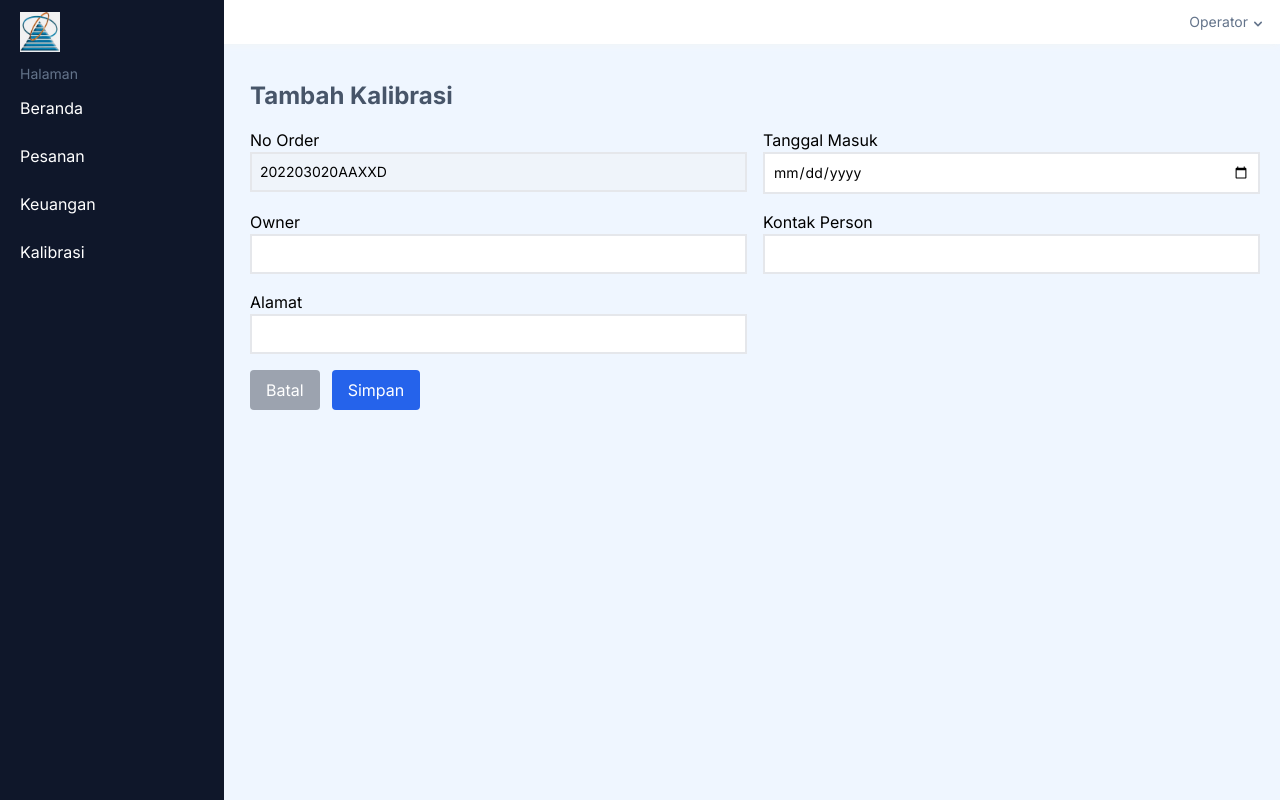
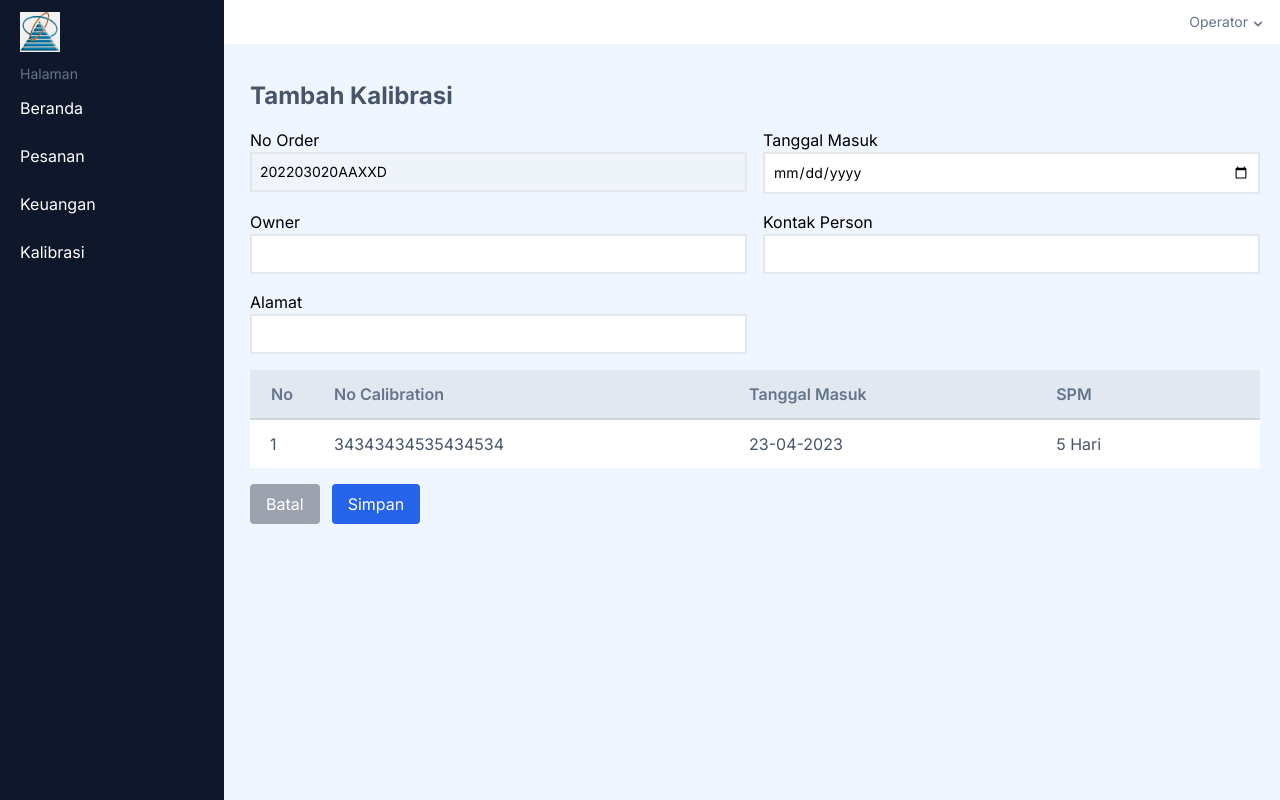
Before and after one commit to khoufstudio/frontend_tracking_app, a Next.js app: page /calibrations/add in a window 1280 px wide. Built offline with nearby package versions, Linux system fonts and the light colour scheme.

Commit message:
module calibration in progress

```diff
--- a/pages/calibrations/add.tsx
+++ b/pages/calibrations/add.tsx
@@ -29,6 +29,30 @@ const AddCalibration = () => {
             <input className="border-2 p-2 text-sm w-full" id="alamat" type="text" value="" />
           </div>
         </div>
+        {/* Control Penanganan Alat Yang Dikalibrasi */}
+        <div className="overflow-x-auto mb-4">
+          <table className="w-full">
+            <thead className="bg-slate-200">
+              <tr className="border-b-gray-300 border-b-2">
+                <td className="text-slate-500 font-semibold w-16 text-center">No</td>
+                <td className="p-3 pl-5 text-slate-500 font-semibold">No Calibration</td>
+                <td className="p-3 pl-5 text-slate-500 font-semibold">Tanggal Masuk</td>
+                <td className="p-3 pl-5 text-slate-500 font-semibold">SPM</td>
+                <td className="p-3 pl-5 text-slate-500 font-semibold"></td>
+              </tr>
+            </thead>
+            <tbody className='bg-white'>
+              <tr>
+                <td className="p-3 pl-5 text-slate-600">1</td>
+                <td className="p-3 pl-5 text-slate-600">34343434535434534</td>
+                <td className="p-3 pl-5 text-slate-600">23-04-2023</td>
+                <td className="p-3 pl-5 text-slate-600">5 Hari</td>
+                <td className="p-3 pl-5 text-slate-600"></td>
+              </tr>
+            </tbody>
+          </table>
+        </div>
+        {/* End Of Control Penanganan Alat Yang Dikalibrasi */}
         <div className='flex pb-4'>
           <Link href="/calibrations"><button className="bg-gray-400 p-2 px-4 text-white rounded mr-3">Batal</button></Link>
           <button className="bg-blue-600 p-2 px-4 text-white rounded" type="submit">Simpan</button>
--- a/pages/calibrations/index.tsx
+++ b/pages/calibrations/index.tsx
@@ -21,7 +21,7 @@ const Calibration = () => {
             <thead className="bg-slate-200">
               <tr className="border-b-gray-300 border-b-2">
                 <td className="text-slate-500 font-semibold w-16 text-center">No</td>
-                <td className="p-3 pl-5 text-slate-500 font-semibold">No Calibration</td>
+                <td className="p-3 pl-5 text-slate-500 font-semibold">No Order</td>
                 <td className="p-3 pl-5 text-slate-500 font-semibold">Tanggal Masuk</td>
                 <td className="p-3 pl-5 text-slate-500 font-semibold">SPM</td>
                 <td className="p-3 pl-5 text-slate-500 font-semibold"></td>
```
